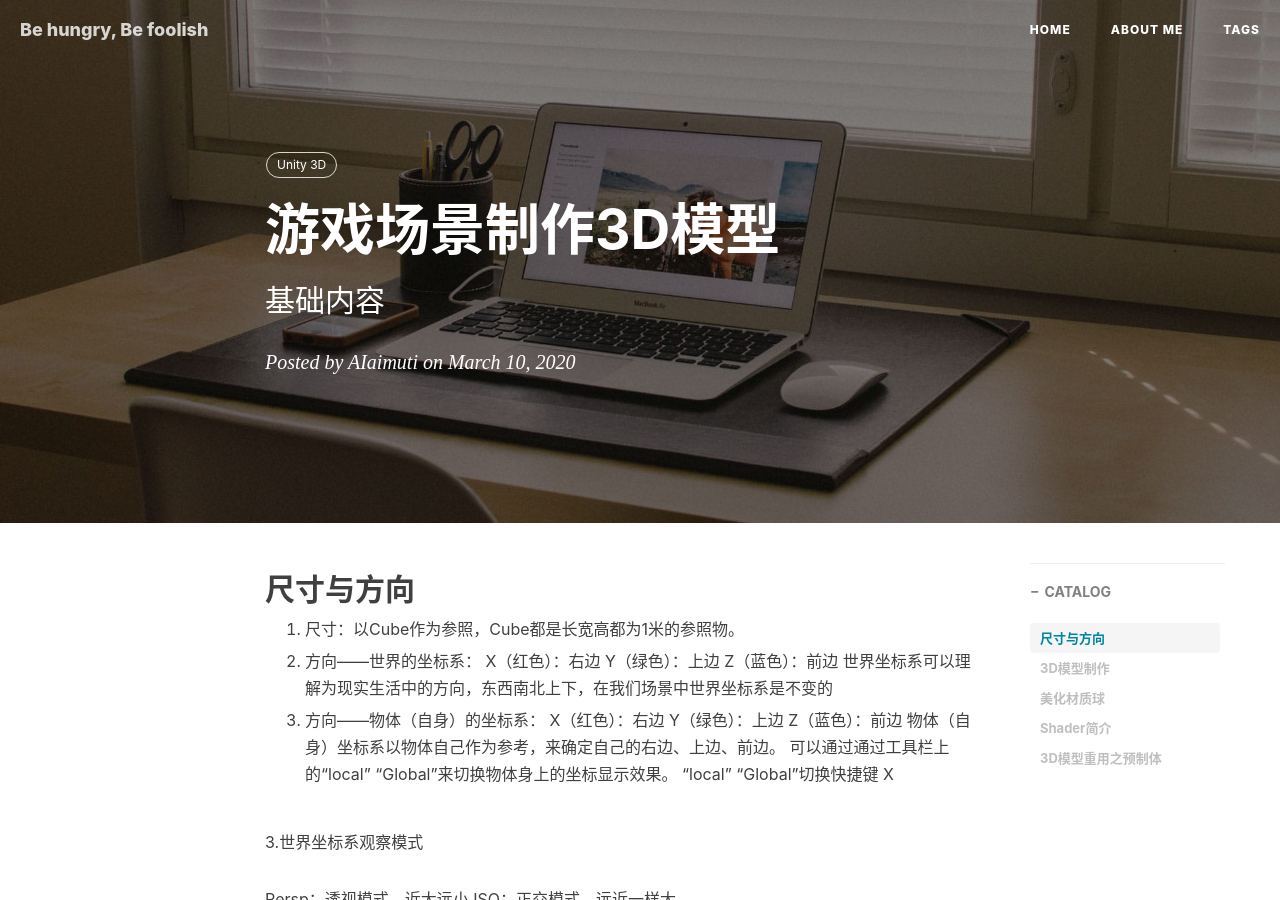
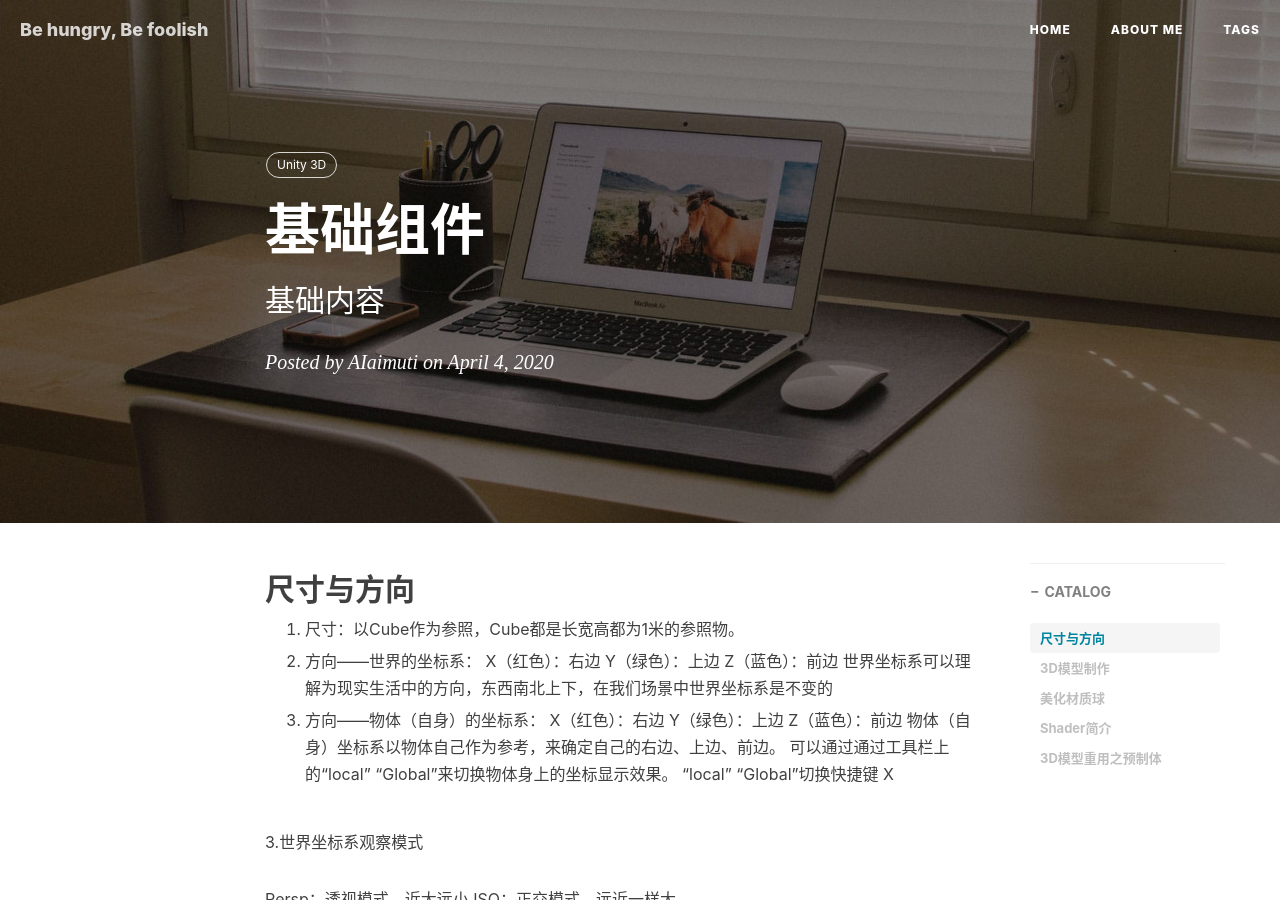
Before and after one commit to AIaimuti/aiaimuti.github.io, a Jekyll site: the page built from _posts/2020-4-4-Basic_components.md, in a window 1280 px wide and 900 px high. Built offline with Jekyll 4.4.1, drawn with Linux system fonts in a browser that asks for light colours; nearby versions of some CDN libraries; comment, search, counter and statistics services are not loaded.

Commit message:
Update and rename 2020-4-3-3D_make.md to 2020-4-4-Basic_components.md

```diff
--- a/_posts/2020-4-3-3D_make.md
+++ b/_posts/2020-4-4-Basic_components.md
@@ -1,8 +1,8 @@
 ---
 layout:     post
-title:      游戏场景制作3D模型
+title:      基础组件
 subtitle:   基础内容
-date:       2020-3-10
+date:       2020-4-4
 author:     AIaimuti
 header-img: img/post-bg-open-source-blog.jpg
 catalog: true
```
